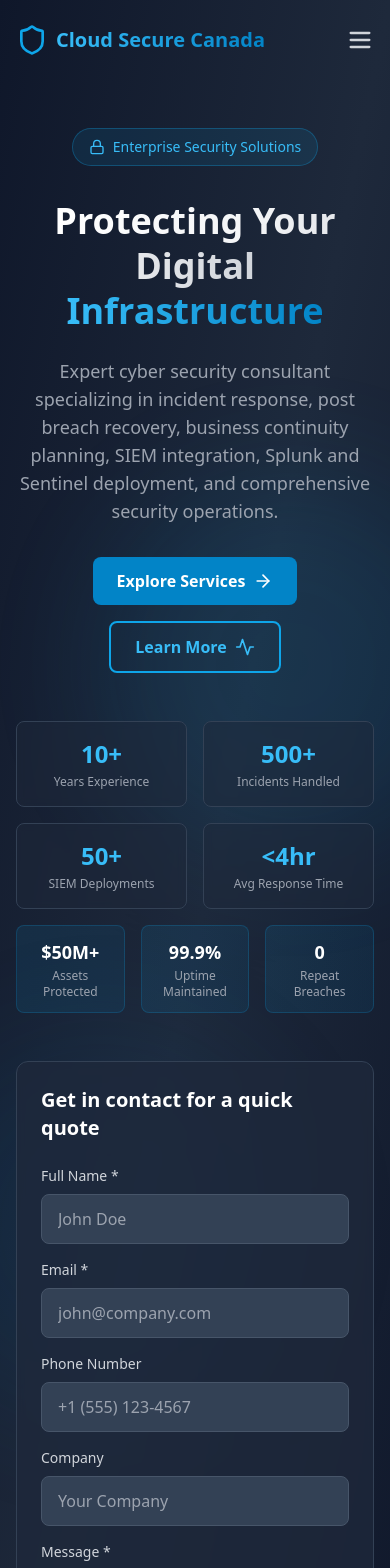
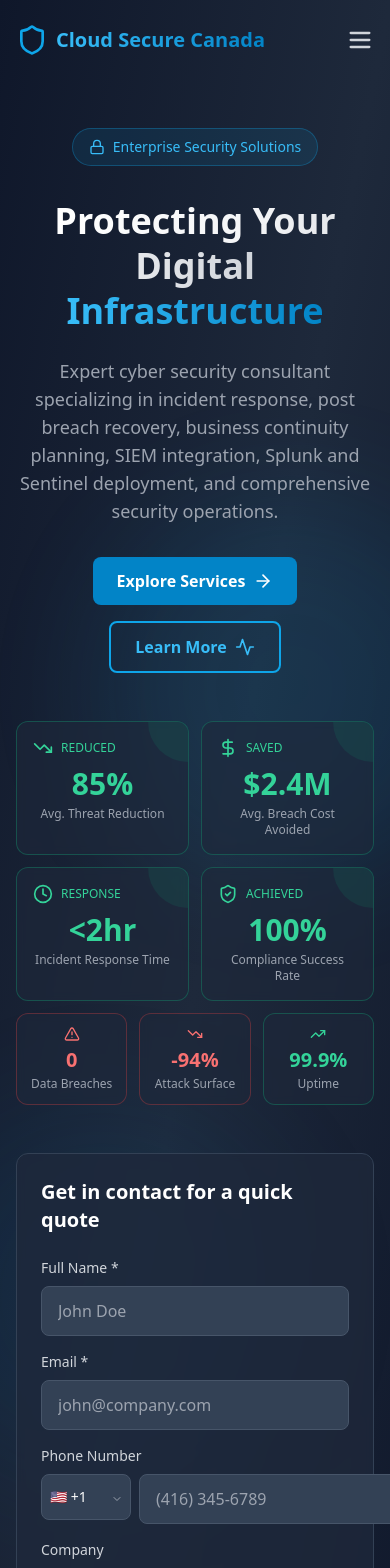
Before and after one commit to ezaganjoridev/cybersecurity-website, a React (Vite) app: page / in a window 390 px wide. Shown: the top 1568 px of the page. Built offline with nearby package versions, Linux system fonts and the light colour scheme.

Commit message:
Add phone formatting to hero form, add Albania +355, redesign stats with red/green customer-focused metrics

```diff
--- a/src/components/Contact.jsx
+++ b/src/components/Contact.jsx
@@ -78,6 +78,12 @@ const countryCodes = [
   { code: '+420', country: 'Czech Republic', flag: '🇨🇿' },
   { code: '+421', country: 'Slovakia', flag: '🇸🇰' },
   { code: '+30', country: 'Greece', flag: '🇬🇷' },
+  { code: '+355', country: 'Albania', flag: '🇦🇱' },
+  { code: '+381', country: 'Serbia', flag: '🇷🇸' },
+  { code: '+387', country: 'Bosnia', flag: '🇧🇦' },
+  { code: '+389', country: 'N. Macedonia', flag: '🇲🇰' },
+  { code: '+383', country: 'Kosovo', flag: '🇽🇰' },
+  { code: '+382', country: 'Montenegro', flag: '🇲🇪' },
   { code: '+7', country: 'Russia', flag: '🇷🇺' },
   // Asia Pacific
   { code: '+61', country: 'Australia', flag: '🇦🇺' },
--- a/src/components/Hero.jsx
+++ b/src/components/Hero.jsx
@@ -1,27 +1,125 @@
 import React, { useState } from 'react';
-import { Shield, ArrowRight, Lock, Activity, Send, CheckCircle } from 'lucide-react';
+import { Shield, ArrowRight, Lock, Activity, Send, CheckCircle, ChevronDown, TrendingUp, TrendingDown, Clock, ShieldCheck, DollarSign, AlertTriangle } from 'lucide-react';
+
+// Phone formatting utilities
+const formatPhoneNumber = (value, countryCode) => {
+  const digits = value.replace(/\D/g, '');
+
+  switch (countryCode) {
+    case '+1': // US/Canada
+      if (digits.length <= 3) return digits;
+      if (digits.length <= 6) return `(${digits.slice(0, 3)}) ${digits.slice(3)}`;
+      return `(${digits.slice(0, 3)}) ${digits.slice(3, 6)}-${digits.slice(6, 10)}`;
+    case '+44': // UK
+      if (digits.length <= 4) return digits;
+      if (digits.length <= 7) return `${digits.slice(0, 4)} ${digits.slice(4)}`;
+      return `${digits.slice(0, 4)} ${digits.slice(4, 7)} ${digits.slice(7, 11)}`;
+    default:
+      if (digits.length <= 4) return digits;
+      if (digits.length <= 7) return `${digits.slice(0, 4)} ${digits.slice(4)}`;
+      return `${digits.slice(0, 4)} ${digits.slice(4, 7)} ${digits.slice(7, 14)}`;
+  }
+};
+
+const countryCodes = [
+  { code: '+1', country: 'US/CA', flag: '🇺🇸' },
+  { code: '+44', country: 'UK', flag: '🇬🇧' },
+  { code: '+49', country: 'Germany', flag: '🇩🇪' },
+  { code: '+33', country: 'France', flag: '🇫🇷' },
+  { code: '+39', country: 'Italy', flag: '🇮🇹' },
+  { code: '+34', country: 'Spain', flag: '🇪🇸' },
+  { code: '+31', country: 'Netherlands', flag: '🇳🇱' },
+  { code: '+41', country: 'Switzerland', flag: '🇨🇭' },
+  { code: '+46', country: 'Sweden', flag: '🇸🇪' },
+  { code: '+47', country: 'Norway', flag: '🇳🇴' },
+  { code: '+45', country: 'Denmark', flag: '🇩🇰' },
+  { code: '+358', country: 'Finland', flag: '🇫🇮' },
+  { code: '+48', country: 'Poland', flag: '🇵🇱' },
+  { code: '+43', country: 'Austria', flag: '🇦🇹' },
+  { code: '+32', country: 'Belgium', flag: '🇧🇪' },
+  { code: '+353', country: 'Ireland', flag: '🇮🇪' },
+  { code: '+351', country: 'Portugal', flag: '🇵🇹' },
+  { code: '+30', country: 'Greece', flag: '🇬🇷' },
+  { code: '+420', country: 'Czech Rep.', flag: '🇨🇿' },
+  { code: '+36', country: 'Hungary', flag: '🇭🇺' },
+  { code: '+40', country: 'Romania', flag: '🇷🇴' },
+  { code: '+380', country: 'Ukraine', flag: '🇺🇦' },
+  { code: '+7', country: 'Russia', flag: '🇷🇺' },
+  { code: '+355', country: 'Albania', flag: '🇦🇱' },
+  { code: '+385', country: 'Croatia', flag: '🇭🇷' },
+  { code: '+386', country: 'Slovenia', flag: '🇸🇮' },
+  { code: '+381', country: 'Serbia', flag: '🇷🇸' },
+  { code: '+387', country: 'Bosnia', flag: '🇧🇦' },
+  { code: '+389', country: 'N. Macedonia', flag: '🇲🇰' },
+  { code: '+383', country: 'Kosovo', flag: '🇽🇰' },
+  { code: '+382', country: 'Montenegro', flag: '🇲🇪' },
+  { code: '+61', country: 'Australia', flag: '🇦🇺' },
+  { code: '+64', country: 'New Zealand', flag: '🇳🇿' },
+  { code: '+81', country: 'Japan', flag: '🇯🇵' },
+  { code: '+82', country: 'South Korea', flag: '🇰🇷' },
+  { code: '+86', country: 'China', flag: '🇨🇳' },
+  { code: '+852', country: 'Hong Kong', flag: '🇭🇰' },
+  { code: '+886', country: 'Taiwan', flag: '🇹🇼' },
+  { code: '+65', country: 'Singapore', flag: '🇸🇬' },
+  { code: '+60', country: 'Malaysia', flag: '🇲🇾' },
+  { code: '+66', country: 'Thailand', flag: '🇹🇭' },
+  { code: '+62', country: 'Indonesia', flag: '🇮🇩' },
+  { code: '+63', country: 'Philippines', flag: '🇵🇭' },
+  { code: '+84', country: 'Vietnam', flag: '🇻🇳' },
+  { code: '+91', country: 'India', flag: '🇮🇳' },
+  { code: '+92', country: 'Pakistan', flag: '🇵🇰' },
+  { code: '+880', country: 'Bangladesh', flag: '🇧🇩' },
+  { code: '+94', country: 'Sri Lanka', flag: '🇱🇰' },
+  { code: '+971', country: 'UAE', flag: '🇦🇪' },
+  { code: '+966', country: 'Saudi Arabia', flag: '🇸🇦' },
+  { code: '+972', country: 'Israel', flag: '🇮🇱' },
+  { code: '+90', country: 'Turkey', flag: '🇹🇷' },
+  { code: '+20', country: 'Egypt', flag: '🇪🇬' },
+  { code: '+27', country: 'South Africa', flag: '🇿🇦' },
+  { code: '+234', country: 'Nigeria', flag: '🇳🇬' },
+  { code: '+254', country: 'Kenya', flag: '🇰🇪' },
+  { code: '+212', country: 'Morocco', flag: '🇲🇦' },
+  { code: '+52', country: 'Mexico', flag: '🇲🇽' },
+  { code: '+55', country: 'Brazil', flag: '🇧🇷' },
+  { code: '+54', country: 'Argentina', flag: '🇦🇷' },
+  { code: '+56', country: 'Chile', flag: '🇨🇱' },
+  { code: '+57', country: 'Colombia', flag: '🇨🇴' },
+  { code: '+51', country: 'Peru', flag: '🇵🇪' },
+];
 
 const Hero = () => {
   const [formData, setFormData] = useState({
     name: '',
     email: '',
     phone: '',
+    phoneCountryCode: '+1',
     company: '',
     message: ''
   });
   const [submitted, setSubmitted] = useState(false);
 
   const handleChange = (e) => {
-    setFormData({
-      ...formData,
-      [e.target.name]: e.target.value
-    });
+    const { name, value } = e.target;
+
+    if (name === 'phone') {
+      const formattedPhone = formatPhoneNumber(value, formData.phoneCountryCode);
+      setFormData(prev => ({ ...prev, phone: formattedPhone }));
+    } else {
+      setFormData(prev => ({ ...prev, [name]: value }));
+    }
+  };
+
+  const handleCountryCodeChange = (code) => {
+    const digits = formData.phone.replace(/\D/g, '');
+    const formattedPhone = formatPhoneNumber(digits, code);
+    setFormData(prev => ({ ...prev, phoneCountryCode: code, phone: formattedPhone }));
   };
 
   const handleSubmit = async (e) => {
     e.preventDefault();
 
     const FORMSPREE_ENDPOINT = 'xdagobnn';
+    const fullPhone = formData.phone ? `${formData.phoneCountryCode} ${formData.phone}` : 'Not provided';
 
     try {
       const response = await fetch(`https://formspree.io/f/${FORMSPREE_ENDPOINT}`, {
@@ -32,7 +130,7 @@ const Hero = () => {
         body: JSON.stringify({
           name: formData.name,
           email: formData.email,
-          phone: formData.phone || 'Not provided',
+          phone: fullPhone,
           company: formData.company || 'Not provided',
           message: formData.message,
           source: 'Quick Quote Form'
@@ -41,7 +139,7 @@ const Hero = () => {
 
       if (response.ok) {
         setSubmitted(true);
-        setFormData({ name: '', email: '', phone: '', company: '', message: '' });
+        setFormData({ name: '', email: '', phone: '', phoneCountryCode: '+1', company: '', message: '' });
         setTimeout(() => setSubmitted(false), 5000);
       } else {
         alert('Failed to send message. Please try again or email directly at cloudsecurecanada@gmail.com');
@@ -101,39 +199,75 @@ const Hero = () => {
               </a>
             </div>
 
-            {/* Stats */}
-            <div className="grid grid-cols-2 md:grid-cols-4 gap-4 mt-12">
-              <div className="bg-dark-800/50 backdrop-blur-sm border border-dark-700 rounded-lg p-4 text-center">
-                <div className="text-2xl md:text-3xl font-bold text-primary-400 mb-1">10+</div>
-                <div className="text-gray-400 text-xs md:text-sm">Years Experience</div>
+            {/* Stats - Customer-focused metrics */}
+            <div className="grid grid-cols-2 gap-3 mt-12">
+              {/* Threat Reduction - Green (positive) */}
+              <div className="bg-dark-800/60 backdrop-blur-sm border border-emerald-500/30 rounded-xl p-4 relative overflow-hidden group hover:border-emerald-500/50 transition-all">
+                <div className="absolute top-0 right-0 w-20 h-20 bg-emerald-500/10 rounded-full -mr-10 -mt-10"></div>
+                <div className="flex items-center gap-2 mb-2">
+                  <TrendingDown className="w-5 h-5 text-emerald-400" />
+                  <span className="text-xs text-emerald-400 font-medium">REDUCED</span>
                 </div>
-              <div className="bg-dark-800/50 backdrop-blur-sm border border-dark-700 rounded-lg p-4 text-center">
-                <div className="text-2xl md:text-3xl font-bold text-primary-400 mb-1">500+</div>
-                <div className="text-gray-400 text-xs md:text-sm">Incidents Handled</div>
+                <div className="text-3xl md:text-4xl font-bold text-emerald-400 mb-1">85%</div>
+                <div className="text-gray-400 text-xs md:text-sm">Avg. Threat Reduction</div>
               </div>
-              <div className="bg-dark-800/50 backdrop-blur-sm border border-dark-700 rounded-lg p-4 text-center">
-                <div className="text-2xl md:text-3xl font-bold text-primary-400 mb-1">50+</div>
-                <div className="text-gray-400 text-xs md:text-sm">SIEM Deployments</div>
+
+              {/* Cost Savings - Green (positive) */}
+              <div className="bg-dark-800/60 backdrop-blur-sm border border-emerald-500/30 rounded-xl p-4 relative overflow-hidden group hover:border-emerald-500/50 transition-all">
+                <div className="absolute top-0 right-0 w-20 h-20 bg-emerald-500/10 rounded-full -mr-10 -mt-10"></div>
+                <div className="flex items-center gap-2 mb-2">
+                  <DollarSign className="w-5 h-5 text-emerald-400" />
+                  <span className="text-xs text-emerald-400 font-medium">SAVED</span>
                 </div>
-              <div className="bg-dark-800/50 backdrop-blur-sm border border-dark-700 rounded-lg p-4 text-center">
-                <div className="text-2xl md:text-3xl font-bold text-primary-400 mb-1">&lt;4hr</div>
-                <div className="text-gray-400 text-xs md:text-sm">Avg Response Time</div>
+                <div className="text-3xl md:text-4xl font-bold text-emerald-400 mb-1">$2.4M</div>
+                <div className="text-gray-400 text-xs md:text-sm">Avg. Breach Cost Avoided</div>
+              </div>
+
+              {/* Response Time - Fast is good (green) */}
+              <div className="bg-dark-800/60 backdrop-blur-sm border border-emerald-500/30 rounded-xl p-4 relative overflow-hidden group hover:border-emerald-500/50 transition-all">
+                <div className="absolute top-0 right-0 w-20 h-20 bg-emerald-500/10 rounded-full -mr-10 -mt-10"></div>
+                <div className="flex items-center gap-2 mb-2">
+                  <Clock className="w-5 h-5 text-emerald-400" />
+                  <span className="text-xs text-emerald-400 font-medium">RESPONSE</span>
+                </div>
+                <div className="text-3xl md:text-4xl font-bold text-emerald-400 mb-1">&lt;2hr</div>
+                <div className="text-gray-400 text-xs md:text-sm">Incident Response Time</div>
+              </div>
+
+              {/* Compliance Rate - Green (positive) */}
+              <div className="bg-dark-800/60 backdrop-blur-sm border border-emerald-500/30 rounded-xl p-4 relative overflow-hidden group hover:border-emerald-500/50 transition-all">
+                <div className="absolute top-0 right-0 w-20 h-20 bg-emerald-500/10 rounded-full -mr-10 -mt-10"></div>
+                <div className="flex items-center gap-2 mb-2">
+                  <ShieldCheck className="w-5 h-5 text-emerald-400" />
+                  <span className="text-xs text-emerald-400 font-medium">ACHIEVED</span>
+                </div>
+                <div className="text-3xl md:text-4xl font-bold text-emerald-400 mb-1">100%</div>
+                <div className="text-gray-400 text-xs md:text-sm">Compliance Success Rate</div>
               </div>
             </div>
 
-            {/* Additional metrics row */}
-            <div className="grid grid-cols-3 gap-4 mt-4">
-              <div className="bg-gradient-to-r from-primary-500/10 to-primary-600/10 border border-primary-500/20 rounded-lg p-3 text-center">
-                <div className="text-lg md:text-xl font-bold text-white mb-0.5">$50M+</div>
-                <div className="text-gray-400 text-xs">Assets Protected</div>
+            {/* Risk indicators row */}
+            <div className="grid grid-cols-3 gap-3 mt-3">
+              <div className="bg-dark-800/60 backdrop-blur-sm border border-red-500/30 rounded-xl p-3 text-center hover:border-red-500/50 transition-all">
+                <div className="flex items-center justify-center gap-1 mb-1">
+                  <AlertTriangle className="w-4 h-4 text-red-400" />
                 </div>
-              <div className="bg-gradient-to-r from-primary-500/10 to-primary-600/10 border border-primary-500/20 rounded-lg p-3 text-center">
-                <div className="text-lg md:text-xl font-bold text-white mb-0.5">99.9%</div>
-                <div className="text-gray-400 text-xs">Uptime Maintained</div>
+                <div className="text-xl md:text-2xl font-bold text-red-400 mb-0.5">0</div>
+                <div className="text-gray-400 text-xs">Data Breaches</div>
               </div>
-              <div className="bg-gradient-to-r from-primary-500/10 to-primary-600/10 border border-primary-500/20 rounded-lg p-3 text-center">
-                <div className="text-lg md:text-xl font-bold text-white mb-0.5">0</div>
-                <div className="text-gray-400 text-xs">Repeat Breaches</div>
+              <div className="bg-dark-800/60 backdrop-blur-sm border border-red-500/30 rounded-xl p-3 text-center hover:border-red-500/50 transition-all">
+                <div className="flex items-center justify-center gap-1 mb-1">
+                  <TrendingDown className="w-4 h-4 text-red-400" />
+                </div>
+                <div className="text-xl md:text-2xl font-bold text-red-400 mb-0.5">-94%</div>
+                <div className="text-gray-400 text-xs">Attack Surface</div>
+              </div>
+              <div className="bg-dark-800/60 backdrop-blur-sm border border-emerald-500/30 rounded-xl p-3 text-center hover:border-emerald-500/50 transition-all">
+                <div className="flex items-center justify-center gap-1 mb-1">
+                  <TrendingUp className="w-4 h-4 text-emerald-400" />
+                </div>
+                <div className="text-xl md:text-2xl font-bold text-emerald-400 mb-0.5">99.9%</div>
+                <div className="text-gray-400 text-xs">Uptime</div>
               </div>
             </div>
           </div>
@@ -186,15 +320,31 @@ const Hero = () => {
                 <label htmlFor="hero-phone" className="block text-sm font-medium text-gray-300 mb-2">
                   Phone Number
                 </label>
+                <div className="flex gap-2">
+                  <div className="relative">
+                    <select
+                      value={formData.phoneCountryCode}
+                      onChange={(e) => handleCountryCodeChange(e.target.value)}
+                      className="appearance-none w-[90px] px-2 py-3 bg-dark-700 border border-dark-600 rounded-lg text-white text-sm focus:outline-none focus:border-primary-500 transition-colors cursor-pointer"
+                    >
+                      {countryCodes.map(({ code, country, flag }) => (
+                        <option key={code} value={code}>
+                          {flag} {code}
+                        </option>
+                      ))}
+                    </select>
+                    <ChevronDown className="absolute right-2 top-1/2 -translate-y-1/2 w-3 h-3 text-gray-400 pointer-events-none" />
+                  </div>
                   <input
                     type="tel"
                     id="hero-phone"
                     name="phone"
                     value={formData.phone}
                     onChange={handleChange}
-                  className="w-full px-4 py-3 bg-dark-700 border border-dark-600 rounded-lg text-white focus:outline-none focus:border-primary-500 transition-colors"
-                  placeholder="+1 (555) 123-4567"
+                    className="flex-1 px-4 py-3 bg-dark-700 border border-dark-600 rounded-lg text-white focus:outline-none focus:border-primary-500 transition-colors"
+                    placeholder={formData.phoneCountryCode === '+1' ? '(416) 345-6789' : 'Phone number'}
                   />
+                </div>
               </div>
 
               <div>
```
Lines whose indentation alone changed are shown as unchanged.
